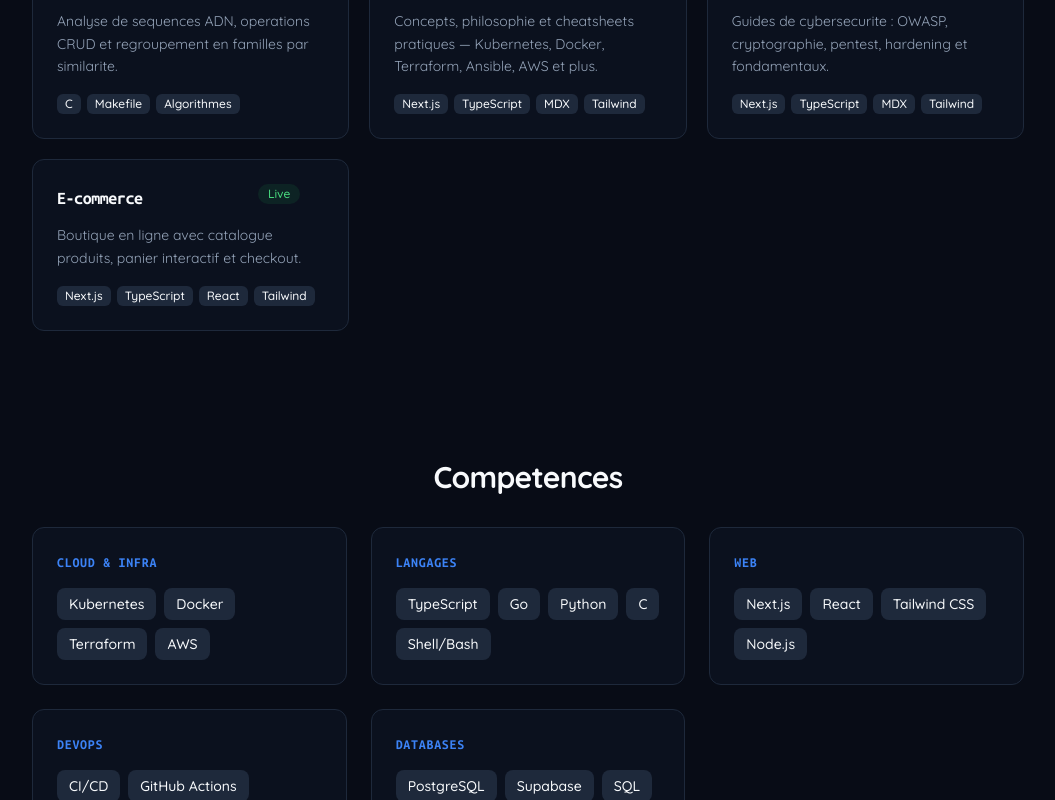
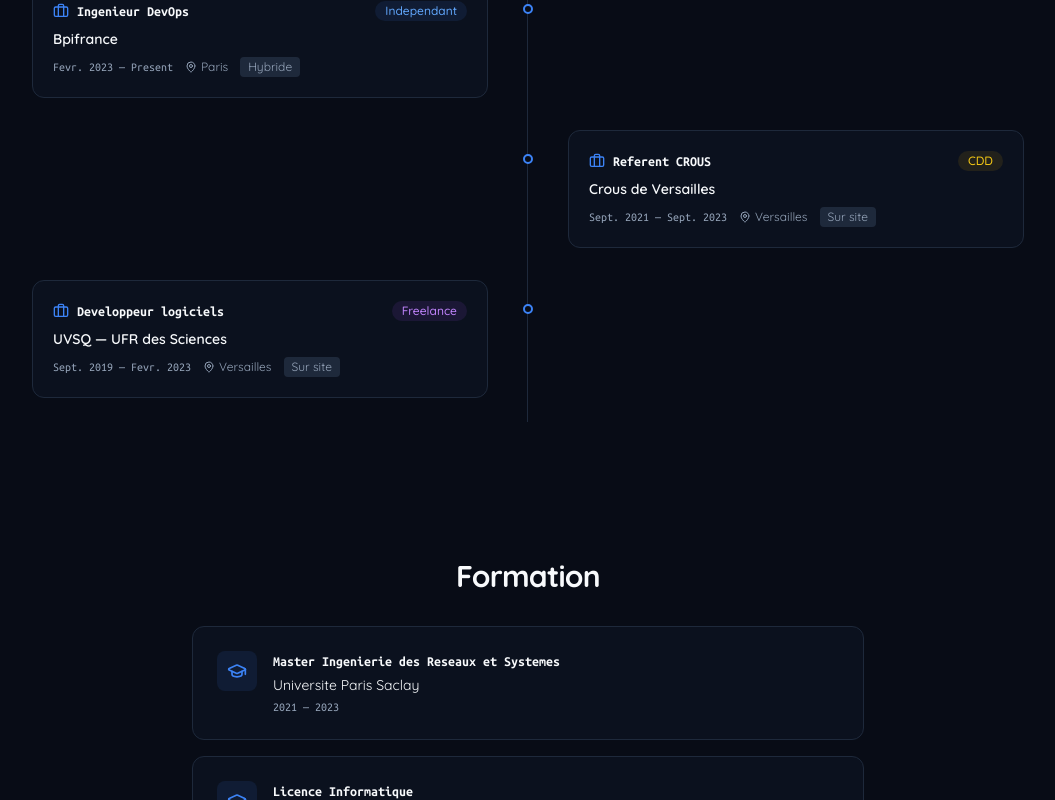
Before and after one commit to mouctarbarry/portfolio, a Next.js app: page / in a window 1280 px wide. Shown: the part 980-1780 px from the top of the page, without its empty margins (112-1167 px from the left). Built offline with nearby package versions, Linux system fonts and the light colour scheme.

Commit message:
feat(portfolio): add experience and formation sections

```diff
--- a/src/app/page.tsx
+++ b/src/app/page.tsx
@@ -1,14 +1,18 @@
 import { Hero } from '@/components/hero';
+import { ExperienceSection } from '@/components/experience';
+import { FormationSection } from '@/components/formation';
 import { ProjectCard } from '@/components/project-card';
 import { Skills } from '@/components/skills';
 import { Footer } from '@/components/footer';
-import { PROJECTS, SKILLS } from '@/data/projects';
+import { PROJECTS, SKILLS, EXPERIENCES, EDUCATION } from '@/data/projects';
 
 export default function HomePage() {
   return (
     <>
       <main className="mx-auto max-w-5xl px-4">
         <Hero />
+        <ExperienceSection experiences={EXPERIENCES} />
+        <FormationSection education={EDUCATION} />
 
         <section className="py-16">
           <h2 className="mb-8 text-center text-3xl font-bold tracking-tight">Projets</h2>
--- /dev/null
+++ b/src/components/experience.tsx
@@ -0,0 +1,66 @@
+import { Briefcase, MapPin } from 'lucide-react';
+import type { Experience } from '@/data/projects';
+
+const CONTRACT_STYLES: Record<string, string> = {
+  CDI: 'bg-green-500/10 text-green-600 dark:text-green-400',
+  CDD: 'bg-yellow-500/10 text-yellow-600 dark:text-yellow-400',
+  Independant: 'bg-blue-500/10 text-blue-600 dark:text-blue-400',
+  Freelance: 'bg-purple-500/10 text-purple-600 dark:text-purple-400',
+};
+
+export function ExperienceSection({ experiences }: { experiences: Experience[] }) {
+  return (
+    <section className="py-16">
+      <h2 className="mb-8 text-center text-3xl font-bold tracking-tight">Experience</h2>
+      <div className="relative space-y-0">
+        <div className="absolute left-[19px] top-2 bottom-2 w-px bg-border sm:left-1/2 sm:-translate-x-px" />
+
+        {experiences.map((exp, i) => (
+          <div
+            key={`${exp.company}-${exp.title}`}
+            className={`relative flex flex-col sm:flex-row ${
+              i % 2 === 0 ? 'sm:flex-row-reverse' : ''
+            }`}
+          >
+            <div className="absolute left-[15px] top-6 z-10 h-2.5 w-2.5 rounded-full border-2 border-primary bg-background sm:left-1/2 sm:-translate-x-1/2" />
+
+            <div className="w-full sm:w-1/2" />
+
+            <div
+              className={`ml-10 w-full sm:ml-0 sm:w-1/2 ${
+                i % 2 === 0 ? 'sm:pr-10' : 'sm:pl-10'
+              } pb-8`}
+            >
+              <div className="rounded-xl border border-border bg-card p-5 transition-all duration-200 hover:border-primary/30 hover:shadow-lg hover:shadow-primary/5">
+                <div className="mb-2 flex items-start justify-between gap-2">
+                  <div className="flex items-center gap-2">
+                    <Briefcase className="h-4 w-4 text-primary" />
+                    <h3 className="font-mono text-sm font-bold">{exp.title}</h3>
+                  </div>
+                  <span
+                    className={`shrink-0 rounded-full px-2.5 py-0.5 text-xs font-medium ${
+                      CONTRACT_STYLES[exp.contract] ?? 'bg-secondary text-secondary-foreground'
+                    }`}
+                  >
+                    {exp.contract}
+                  </span>
+                </div>
+
+                <p className="mb-2 text-sm font-semibold text-foreground">{exp.company}</p>
+
+                <div className="flex flex-wrap items-center gap-3 text-xs text-muted-foreground">
+                  <span className="font-mono">{exp.period}</span>
+                  <span className="flex items-center gap-1">
+                    <MapPin className="h-3 w-3" />
+                    {exp.location}
+                  </span>
+                  <span className="rounded bg-secondary px-2 py-0.5 text-xs">{exp.mode}</span>
+                </div>
+              </div>
+            </div>
+          </div>
+        ))}
+      </div>
+    </section>
+  );
+}
--- /dev/null
+++ b/src/components/formation.tsx
@@ -0,0 +1,27 @@
+import { GraduationCap } from 'lucide-react';
+import type { Education } from '@/data/projects';
+
+export function FormationSection({ education }: { education: Education[] }) {
+  return (
+    <section className="py-16">
+      <h2 className="mb-8 text-center text-3xl font-bold tracking-tight">Formation</h2>
+      <div className="mx-auto max-w-2xl space-y-4">
+        {education.map((edu) => (
+          <div
+            key={edu.degree}
+            className="flex items-start gap-4 rounded-xl border border-border bg-card p-6 transition-all duration-200 hover:border-primary/30 hover:shadow-lg hover:shadow-primary/5"
+          >
+            <div className="flex h-10 w-10 shrink-0 items-center justify-center rounded-lg bg-primary/10">
+              <GraduationCap className="h-5 w-5 text-primary" />
+            </div>
+            <div>
+              <h3 className="font-mono text-sm font-bold">{edu.degree}</h3>
+              <p className="mt-1 text-sm text-foreground">{edu.school}</p>
+              <p className="mt-1 font-mono text-xs text-muted-foreground">{edu.period}</p>
+            </div>
+          </div>
+        ))}
+      </div>
+    </section>
+  );
+}
--- a/src/data/projects.ts
+++ b/src/data/projects.ts
@@ -3,58 +3,136 @@ export interface Project {
   description: string;
   tech: string[];
   url: string;
-  badge: 'Live' | 'Universite' | 'Certification' | 'Open Source';
+  badge: "Live" | "Universite" | "Certification" | "Open Source";
 }
 
 export const PROJECTS: Project[] = [
   {
-    title: 'Linux Platform',
-    description: 'Reference interactive de 83 commandes Linux avec exemples pratiques et recherche instantanee.',
-    tech: ['Next.js', 'TypeScript', 'MDX', 'Tailwind'],
-    url: 'https://linux.mouctar.fr',
-    badge: 'Live',
+    title: "Linux Platform",
+    description:
+      "Reference interactive de 83 commandes Linux avec exemples pratiques et recherche instantanee.",
+    tech: ["Next.js", "TypeScript", "MDX", "Tailwind"],
+    url: "https://linux.mouctar.fr",
+    badge: "Live",
   },
   {
-    title: 'Snake Game',
-    description: 'Le classique du Snake revisite en JavaScript pur — jouable directement dans le navigateur.',
-    tech: ['JavaScript', 'HTML5', 'Canvas'],
-    url: 'https://snake.mouctar.fr',
-    badge: 'Live',
+    title: "Snake Game",
+    description:
+      "Le classique du Snake revisite en JavaScript pur — jouable directement dans le navigateur.",
+    tech: ["JavaScript", "HTML5", "Canvas"],
+    url: "https://snake.mouctar.fr",
+    badge: "Live",
   },
   {
-    title: 'Projet Cryptographie',
-    description: "Implementation d'algorithmes cryptographiques en C — projet universitaire avec cahier des charges complet.",
-    tech: ['C', 'Makefile', 'Cryptographie'],
-    url: 'https://github.com/mouctarbarry/Projet-Cryptographie',
-    badge: 'Universite',
+    title: "Projet Cryptographie",
+    description:
+      "Implementation d'algorithmes cryptographiques en C — projet universitaire avec cahier des charges complet.",
+    tech: ["C", "Makefile", "Cryptographie"],
+    url: "https://github.com/mouctarbarry/Projet-Cryptographie",
+    badge: "Universite",
   },
   {
-    title: 'Projet ADN',
-    description: 'Analyse de sequences ADN, operations CRUD et regroupement en familles par similarite.',
-    tech: ['C', 'Makefile', 'Algorithmes'],
-    url: 'https://github.com/mouctarbarry/ProjetADN',
-    badge: 'Universite',
+    title: "Projet ADN",
+    description:
+      "Analyse de sequences ADN, operations CRUD et regroupement en familles par similarite.",
+    tech: ["C", "Makefile", "Algorithmes"],
+    url: "https://github.com/mouctarbarry/ProjetADN",
+    badge: "Universite",
   },
   {
-    title: 'DevOps & SRE',
-    description: 'Concepts, philosophie et cheatsheets pratiques — Kubernetes, Docker, Terraform, Ansible, AWS et plus.',
-    tech: ['Next.js', 'TypeScript', 'MDX', 'Tailwind'],
-    url: 'https://devops.mouctar.fr',
-    badge: 'Live',
+    title: "DevOps & SRE",
+    description:
+      "Concepts, philosophie et cheatsheets pratiques — Kubernetes, Docker, Terraform, Ansible, AWS et plus.",
+    tech: ["Next.js", "TypeScript", "MDX", "Tailwind"],
+    url: "https://devops.mouctar.fr",
+    badge: "Live",
   },
   {
-    title: 'CyberSec Platform',
-    description: 'Guides de cybersecurite : OWASP, cryptographie, pentest, hardening et fondamentaux.',
-    tech: ['Next.js', 'TypeScript', 'MDX', 'Tailwind'],
-    url: 'https://cybersec.mouctar.fr',
-    badge: 'Live',
+    title: "CyberSec Platform",
+    description:
+      "Guides de cybersecurite : OWASP, cryptographie, pentest, hardening et fondamentaux.",
+    tech: ["Next.js", "TypeScript", "MDX", "Tailwind"],
+    url: "https://cybersec.mouctar.fr",
+    badge: "Live",
   },
   {
-    title: 'E-commerce',
-    description: "Boutique en ligne avec catalogue produits, panier interactif et checkout.",
-    tech: ['Next.js', 'TypeScript', 'React', 'Tailwind'],
-    url: 'https://shop.mouctar.fr',
-    badge: 'Live',
+    title: "E-commerce",
+    description:
+      "Boutique en ligne avec catalogue produits, panier interactif et checkout.",
+    tech: ["Next.js", "TypeScript", "React", "Tailwind"],
+    url: "https://shop.mouctar.fr",
+    badge: "Live",
+  },
+];
+
+export interface Experience {
+  title: string;
+  company: string;
+  contract: string;
+  period: string;
+  location: string;
+  mode: string;
+}
+
+export const EXPERIENCES: Experience[] = [
+  {
+    title: "Software Engineer",
+    company: "Capgemini",
+    contract: "CDI",
+    period: "Mars 2024 — Present",
+    location: "Paris",
+    mode: "Hybride",
+  },
+  {
+    title: "Ingenieur DevOps",
+    company: "Sogeti",
+    contract: "CDI",
+    period: "Mars 2024 — Present",
+    location: "Issy-les-Moulineaux",
+    mode: "Hybride",
+  },
+  {
+    title: "Ingenieur DevOps",
+    company: "Bpifrance",
+    contract: "Independant",
+    period: "Fevr. 2023 — Present",
+    location: "Paris",
+    mode: "Hybride",
+  },
+  {
+    title: "Referent CROUS",
+    company: "Crous de Versailles",
+    contract: "CDD",
+    period: "Sept. 2021 — Sept. 2023",
+    location: "Versailles",
+    mode: "Sur site",
+  },
+  {
+    title: "Developpeur logiciels",
+    company: "UVSQ — UFR des Sciences",
+    contract: "Freelance",
+    period: "Sept. 2019 — Fevr. 2023",
+    location: "Versailles",
+    mode: "Sur site",
+  },
+];
+
+export interface Education {
+  degree: string;
+  school: string;
+  period: string;
+}
+
+export const EDUCATION: Education[] = [
+  {
+    degree: "Master Ingenierie des Reseaux et Systemes",
+    school: "Universite Paris Saclay",
+    period: "2021 — 2023",
+  },
+  {
+    degree: "Licence Informatique",
+    school: "Universite de Versailles (UVSQ)",
+    period: "2018 — 2021",
   },
 ];
 
@@ -64,9 +142,15 @@ export interface SkillCategory {
 }
 
 export const SKILLS: SkillCategory[] = [
-  { title: 'Cloud & Infra', skills: ['Kubernetes', 'Docker', 'Terraform', 'AWS'] },
-  { title: 'Langages', skills: ['TypeScript', 'Go', 'Python', 'C', 'Shell/Bash'] },
-  { title: 'Web', skills: ['Next.js', 'React', 'Tailwind CSS', 'Node.js'] },
-  { title: 'DevOps', skills: ['CI/CD', 'GitHub Actions', 'Ansible', 'Linux'] },
-  { title: 'Databases', skills: ['PostgreSQL', 'Supabase', 'SQL'] },
+  {
+    title: "Cloud & Infra",
+    skills: ["Kubernetes", "Docker", "Terraform", "AWS"],
+  },
+  {
+    title: "Langages",
+    skills: ["TypeScript", "Go", "Python", "C", "Shell/Bash"],
+  },
+  { title: "Web", skills: ["Next.js", "React", "Tailwind CSS", "Node.js"] },
+  { title: "DevOps", skills: ["CI/CD", "GitHub Actions", "Ansible", "Linux"] },
+  { title: "Databases", skills: ["PostgreSQL", "Supabase", "SQL"] },
 ];
```
